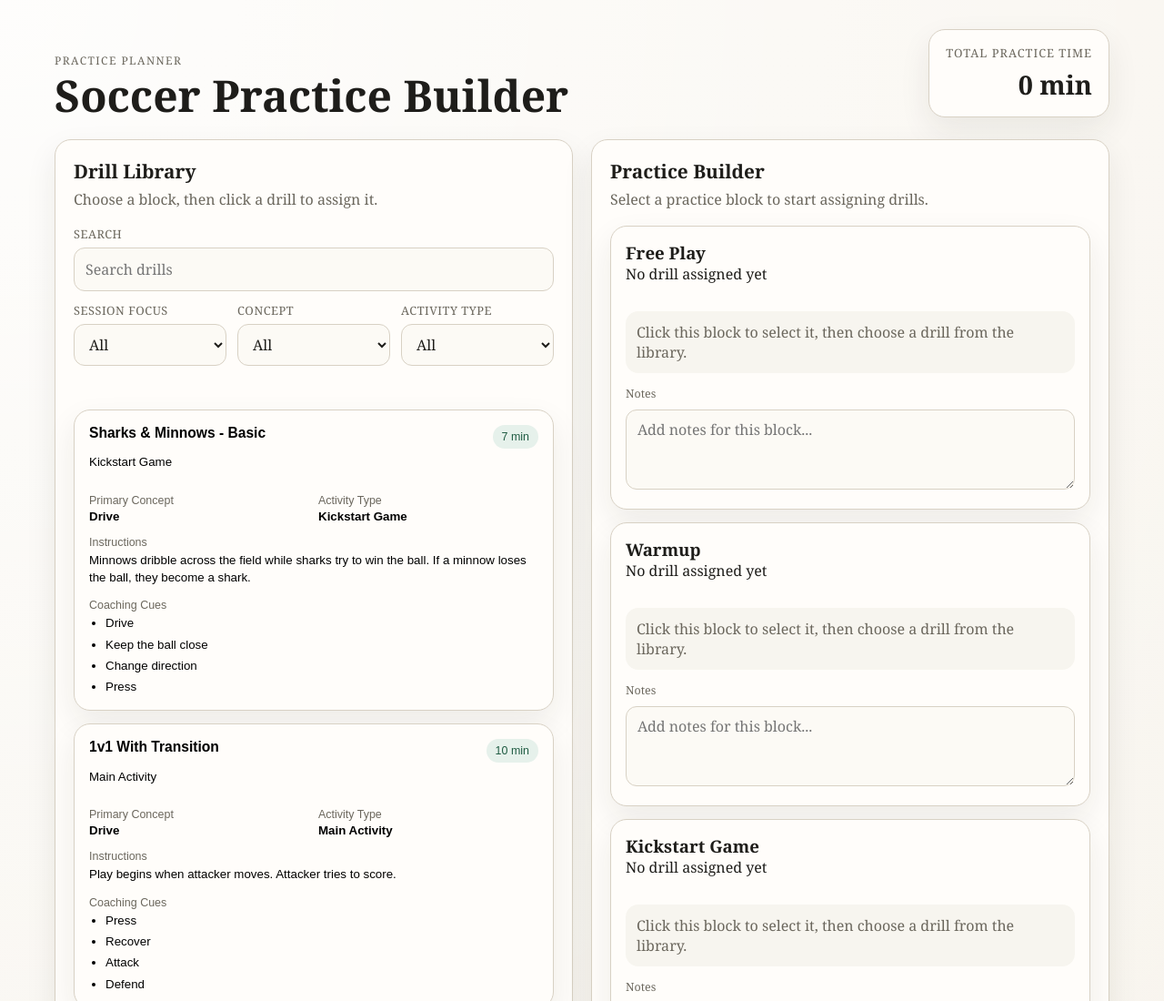
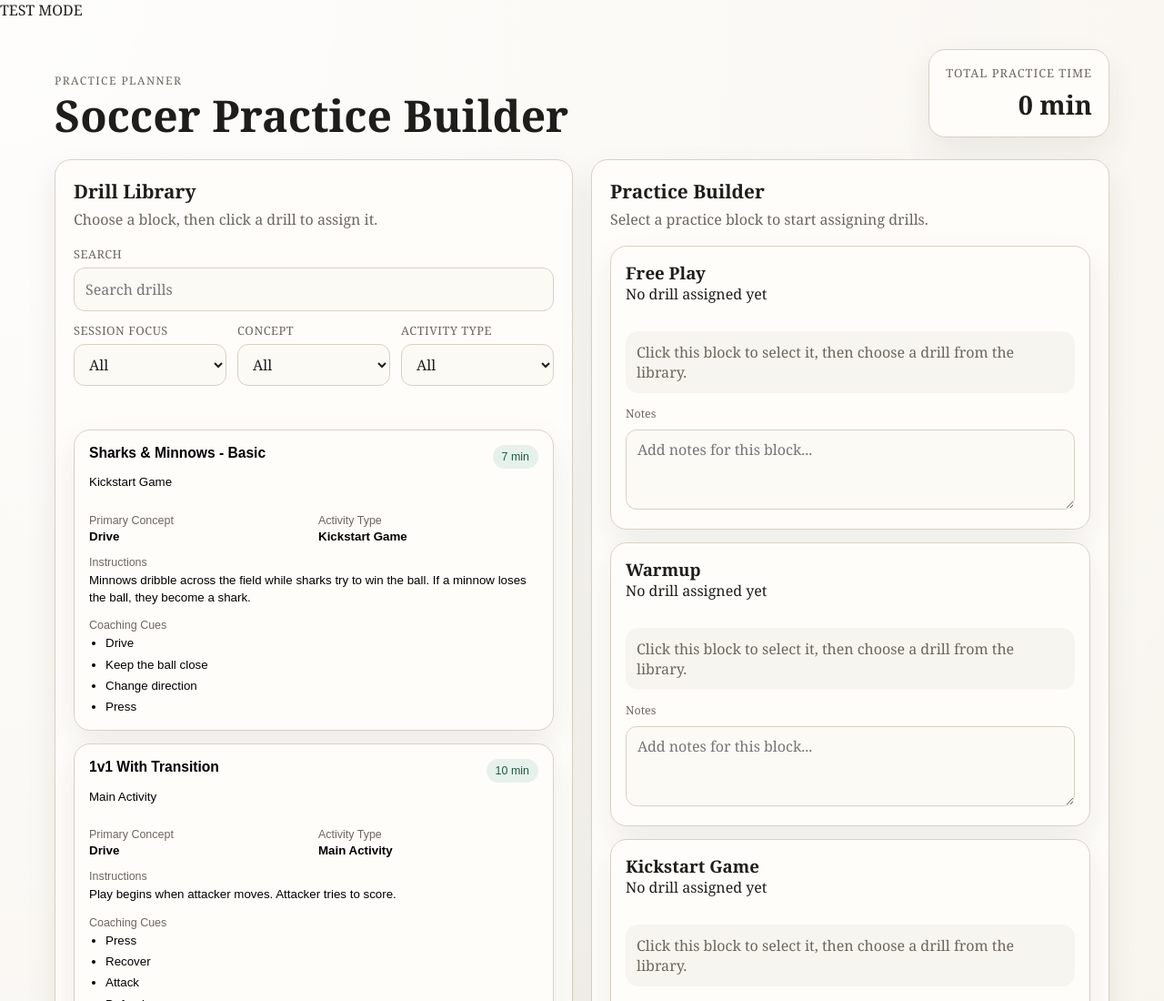
Before and after one commit to martyrheaume-librarian/soccer-coaching-app, a plain HTML site: page index.html in a window 1280 px wide. Shown: the top 1100 px of the page at 91% size. Drawn offline with Linux system fonts and the light colour scheme.

Commit message:
codex update

```diff
--- a/index.html
+++ b/index.html
@@ -7,6 +7,7 @@
   <link rel="stylesheet" href="styles.css">
 </head>
 <body>
+  <div class="test-mode-banner">TEST MODE</div>
   <main class="app-shell">
     <header class="app-header">
       <div>
```
